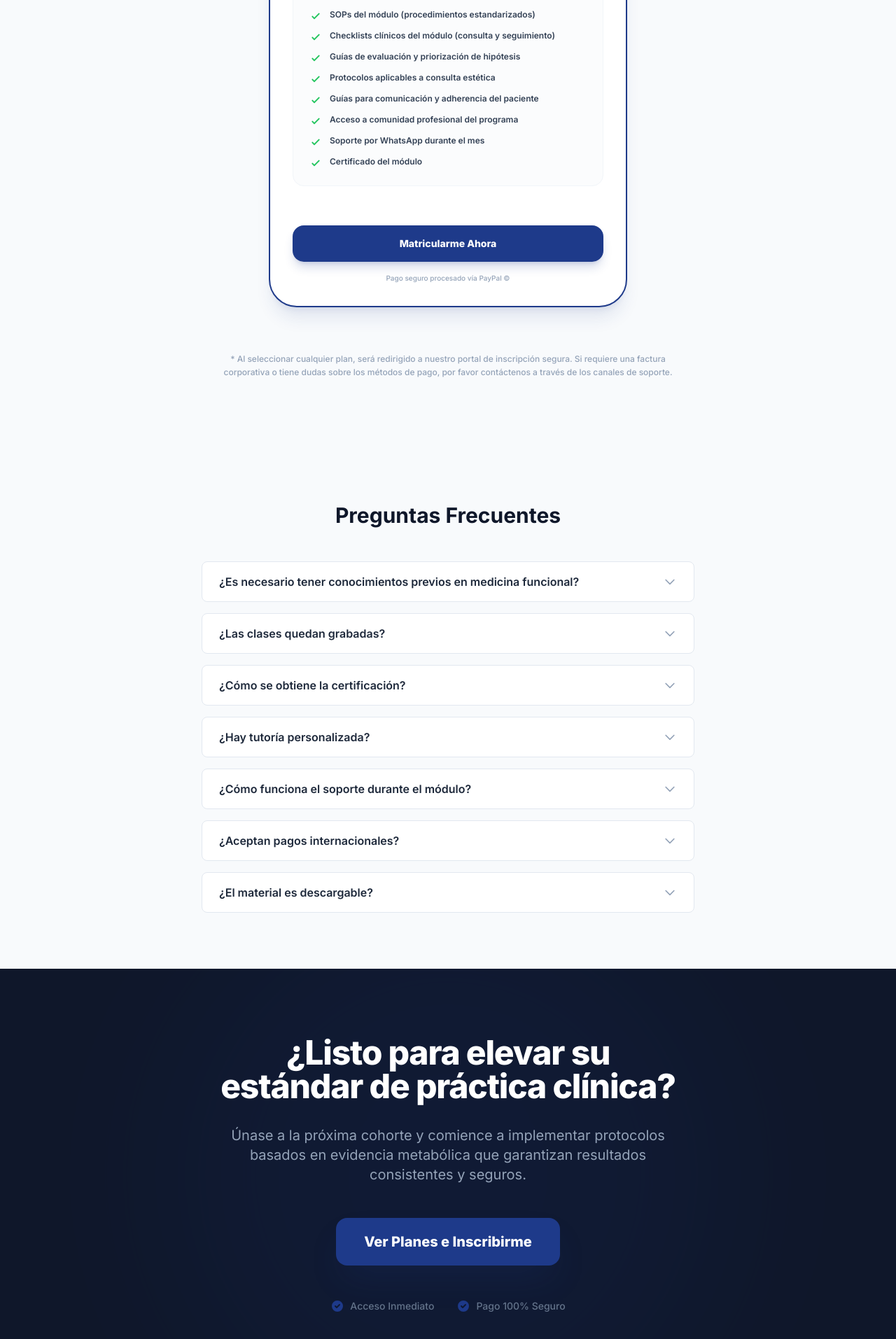
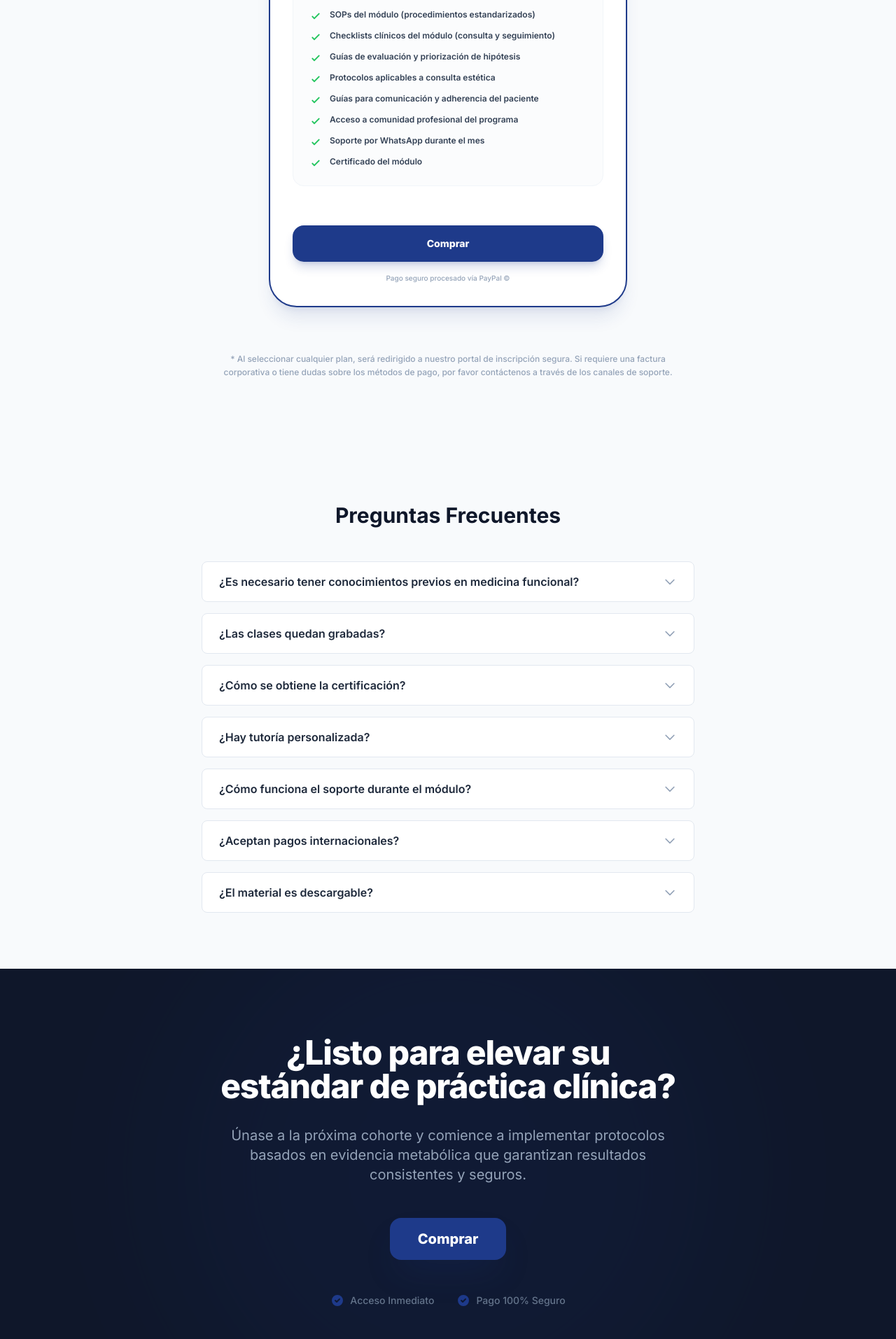
Before and after one commit to arielreinaudo/esteticametabolica, a React (Vite) app: page / in a window 1280 px wide. Shown: the part 10043-11956 px from the top of the page at 70% size. Built offline with nearby package versions, Linux system fonts and the light colour scheme.

Commit message:
feat: Update CTAs to 'Comprar'
Replaces "Matricularme Ahora" and "Ver Planes e Inscribirme" with "Comprar" for clarity and consistency across pricing and final call-to-action components. Adjusts padding on the CTA button for better visual balance.

```diff
--- a/components/FinalCTA.tsx
+++ b/components/FinalCTA.tsx
@@ -30,9 +30,9 @@ const FinalCTA: React.FC = () => {
         <div className="flex flex-col sm:flex-row justify-center items-center gap-6">
           <button
             onClick={handleEnrollClick}
-            className="group relative inline-flex items-center justify-center px-10 py-5 bg-brand-primary text-white text-xl font-black rounded-2xl hover:bg-brand-accent shadow-2xl shadow-brand-primary/20 transition-all duration-300 transform hover:scale-105 active:scale-95"
+            className="group relative inline-flex items-center justify-center px-10 py-4 bg-brand-primary text-white text-xl font-black rounded-2xl hover:bg-brand-accent shadow-2xl shadow-brand-primary/20 transition-all duration-300 transform hover:scale-105 active:scale-95"
           >
-            <span className="relative z-10">Ver Planes e Inscribirme</span>
+            <span className="relative z-10">Comprar</span>
             <div className="absolute inset-0 bg-white opacity-0 group-hover:opacity-10 transition-opacity rounded-2xl"></div>
           </button>
         </div>
--- a/components/Pricing.tsx
+++ b/components/Pricing.tsx
@@ -39,7 +39,7 @@ const plans: PricingPlan[] = [
       "Soporte por WhatsApp durante el mes",
       "Certificado del módulo"
     ],
-    ctaText: 'Matricularme Ahora',
+    ctaText: 'Comprar',
     highlight: true
   }
 ];
```
